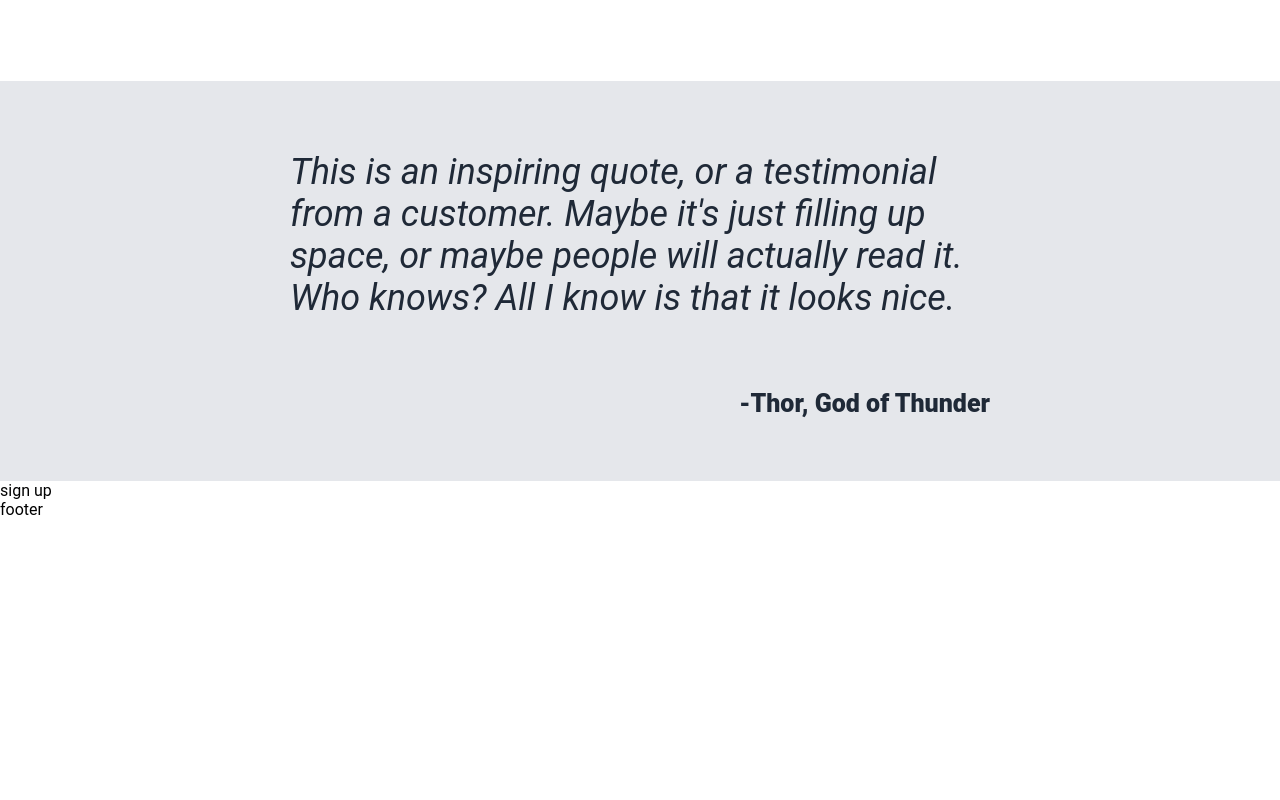
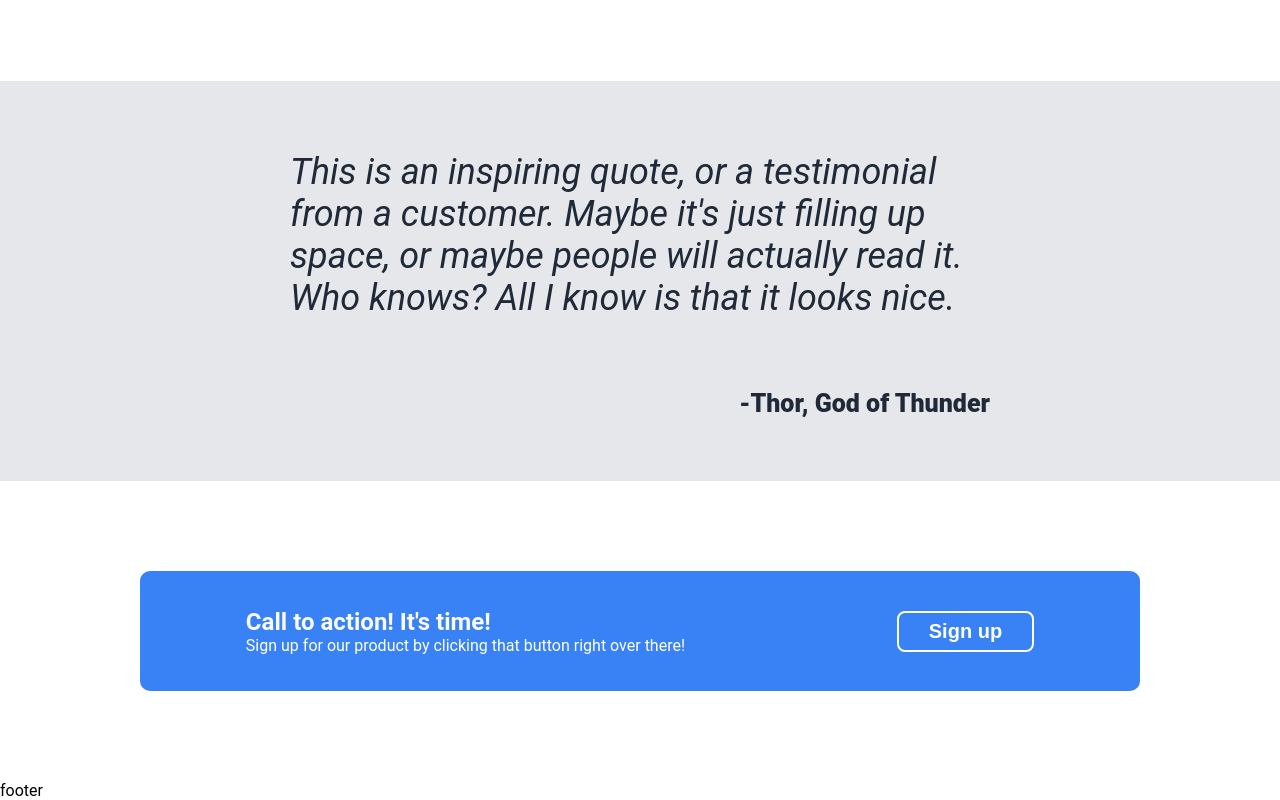
Before and after one commit to wada23/odin-project-landing-page2, a plain HTML site: page index.html in a window 1280 px wide. Shown: the part 949-1749 px from the top of the page. Before the commit the page ends 1468 px from the top, so only its background shows below. Drawn offline with Linux system fonts and the light colour scheme.

Commit message:
Created the Call to action part

```diff
--- a/index.html
+++ b/index.html
@@ -28,7 +28,7 @@
                     <p>This website has some subtext that goes here under the main title.
                         It's a smaller font and the color is lower contrast.
                     </p>
-                    <button>Sign up</button>
+                    <button id="no-border">Sign up</button>
                 </div>
                 <div class="width-50p image-container">
                     <img class="image-size" src="clay-banks-WQg-9Xt3X5o-unsplash.jpg" alt="detail of a beach, half of the picture is the sea, the other half are rock">
@@ -50,13 +50,21 @@
             <div class="quote">This is an inspiring quote, or a testimonial from a customer. Maybe it's just filling
             up space, or maybe people will actually read it. Who knows? All I know is that it looks
             nice. </div>
-            <div  class="quote name">-Thor, God of Thunder</div>
-
+            <div class="quote name">-Thor, God of Thunder</div>
         </div>
 
-        <div>sign up</div>
+        <div class="signup-base">
+            <div class="signup-container">
+            <div>
+                <div class="bold-text">Call to action! It's time!</div>
+                <div>Sign up for our product by clicking that button right over there!</div>
+            </div>
+            <div><button>Sign up</button></div>
+            </div>
+        </div>
 
         <div>footer</div>
 
+
     </body>
 </html>
--- a/style.css
+++ b/style.css
@@ -131,3 +131,42 @@ p {
     font-style: normal;
     font-weight: 1000;
 }
+
+.signup-base {
+    display: flex;
+    justify-content: center;
+    align-items: center;
+    height: 300px;
+}
+
+.signup-container {
+    background-color: #3882F6;
+    display: flex;
+    flex-direction: row;
+    justify-content: space-around;
+    align-items: center;
+    height: 120px;
+    width: 1000px;
+    color: #FFF;
+    border-radius: 10px;
+}
+
+.bold-text {
+    font-size: 24px;
+    color: #F9FAF8;
+    font-weight: bolder;
+}
+
+button {
+    border-radius: 8px;
+    background-color: #3882F6;
+    color: #FFF;
+    font-weight: 900;
+    font-size: 20px;
+    border: 2px solid #FFF;
+    padding: 7px 30px 7px 30px;
+}
+
+#no-border {
+    border: none;
+}
```
